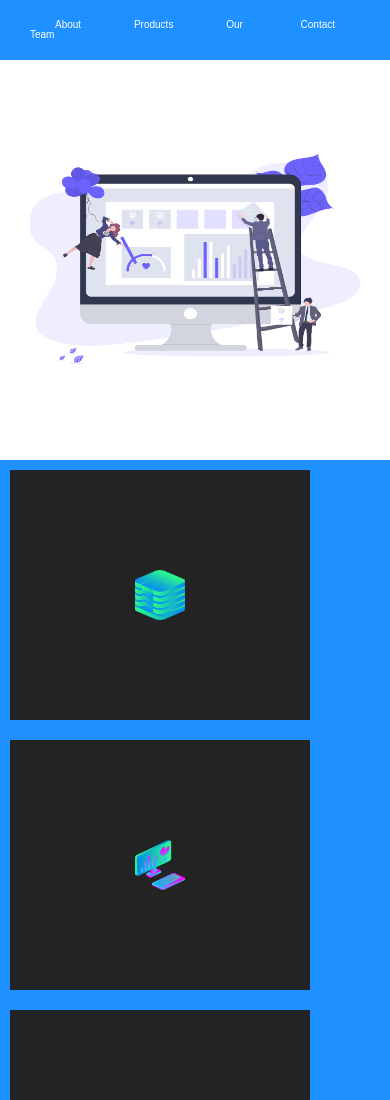
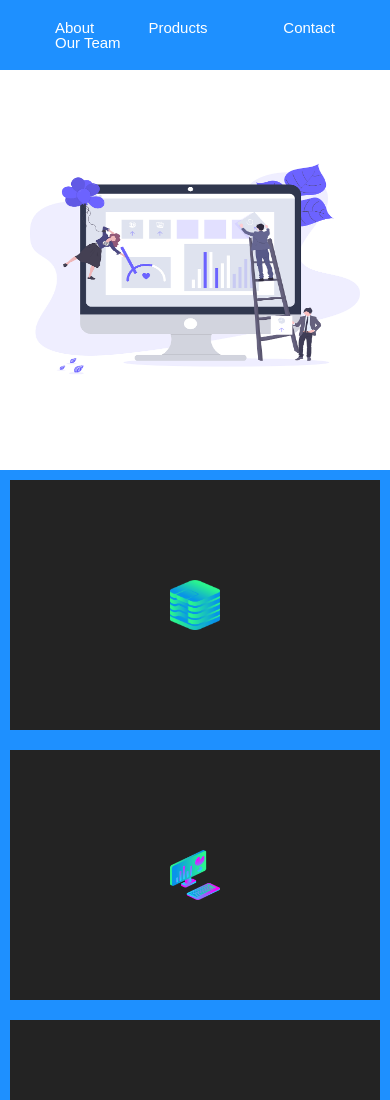
Before and after one commit to ahmadajlouni3/websites, a plain HTML site: page index.html in a window 390 px wide. Shown: the top 1100 px of the page. Drawn offline with Linux system fonts and the light colour scheme.

Commit message:
Add files via upload

```diff
--- a/style.css
+++ b/style.css
@@ -20,22 +20,7 @@ body{
     padding:0px 25px;
 }
 
-@media only screen and (max-width:600px){
-    .green{
-        font-size:15px;
-    }
-    .blue{
-        grid-template-columns:repeat(auto-fill , minmax(24% , 300px));
-    }
-}
-@media only screen and (max-width:500px){
-    .green{
-        font-size:10px;
-    }
-    .blue{
-        grid-template-columns:repeat(auto-fill , minmax(24% , 300px));
-    }
-}
+
 /*==================green zone end=====================*/
 
 .red{
@@ -96,3 +81,31 @@ body{
     cursor:pointer;
     color:#FFF;
 }
+
+
+
+
+@media only screen and (max-width:998px){
+    .green{
+        font-size:10px;
+    }
+    .blue{
+        display:grid;
+        grid-template-columns:49% 49%;
+        grid-gap:20px;
+        padding:10px;
+        justify-items: center;
+    }
+}
+@media only screen and (max-width:660px){
+    .green{
+        font-size:15px;
+    }
+    .blue{
+        display:grid;
+        grid-template-columns:100%;
+        grid-gap:20px;
+        padding:10px;
+        justify-items: center;
+    }
+}
```
